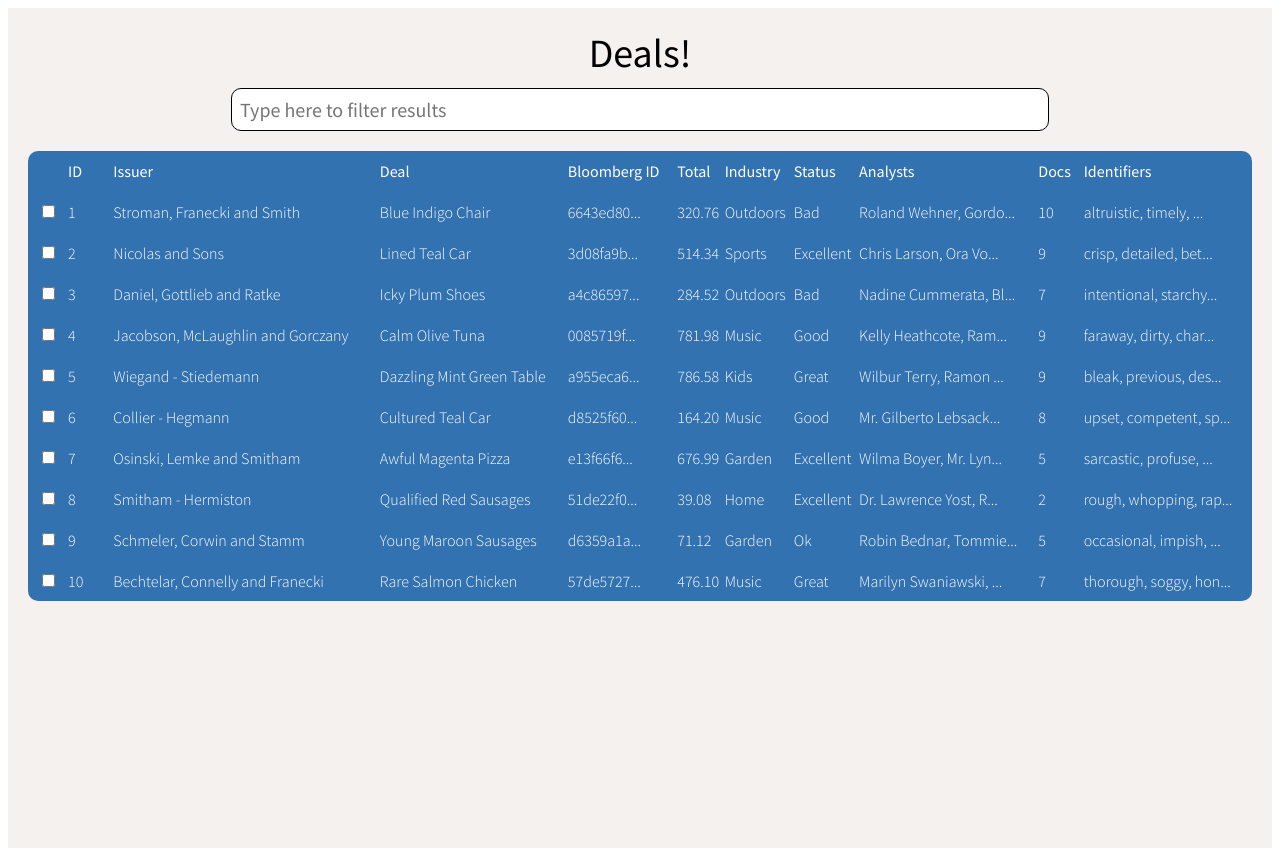
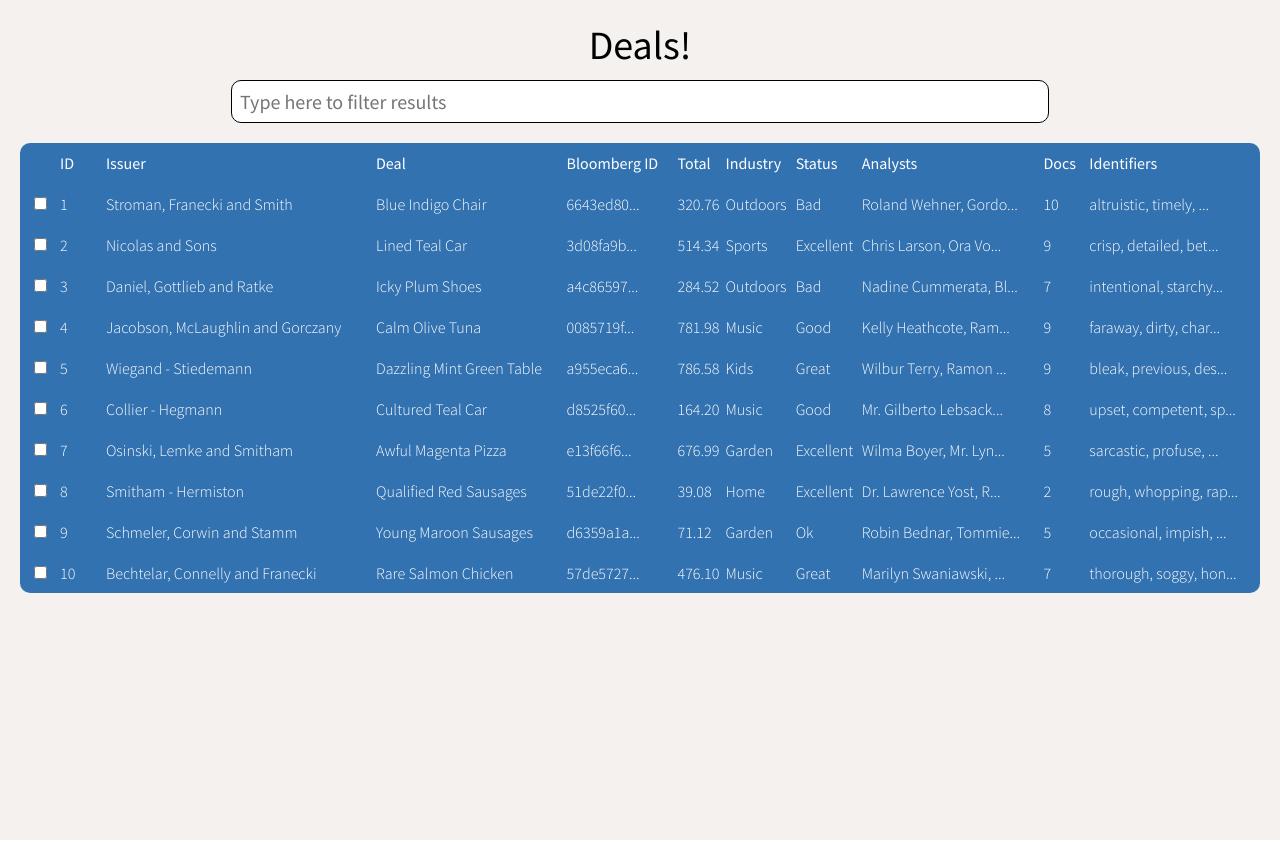
Before and after one commit to davebaumgartner/deals, a Vue app: page / in a window 1280 px wide. Built offline with nearby package versions, Linux system fonts and the light colour scheme.

Commit message:
fix body padding and margin

```diff
--- a/index.html
+++ b/index.html
@@ -16,7 +16,7 @@
       rel="stylesheet"
     />
   </head>
-  <body>
+  <body style="margin: 0; padding: 0">
     <div id="app"></div>
     <script
       type="module"
--- a/src/assets/scss/global.scss
+++ b/src/assets/scss/global.scss
@@ -3,8 +3,3 @@
 * {
   font-family: "Source Sans Pro", sans-serif;
 }
-
-body {
-  padding: 0;
-  margin: 0;
-}
```
